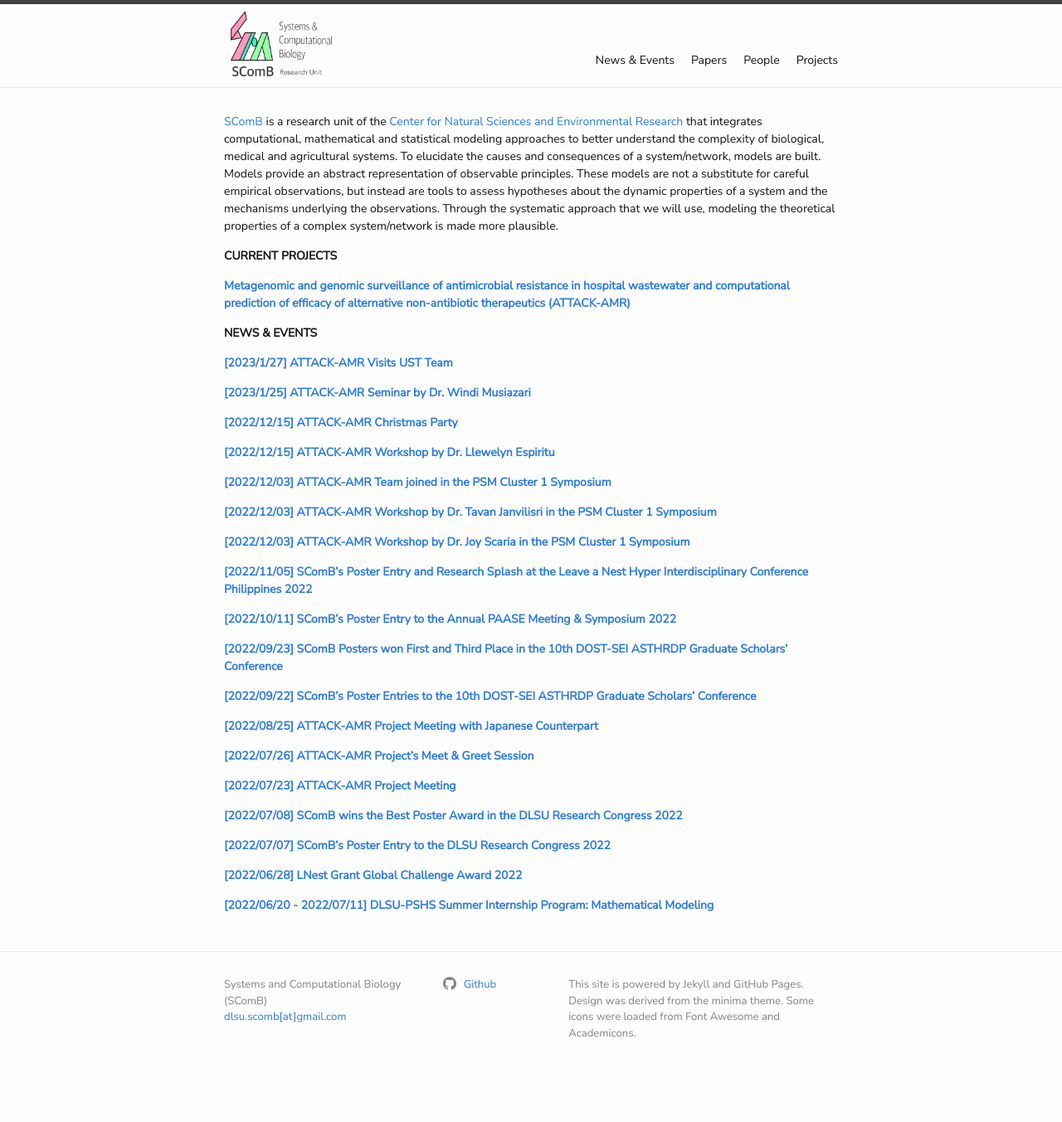
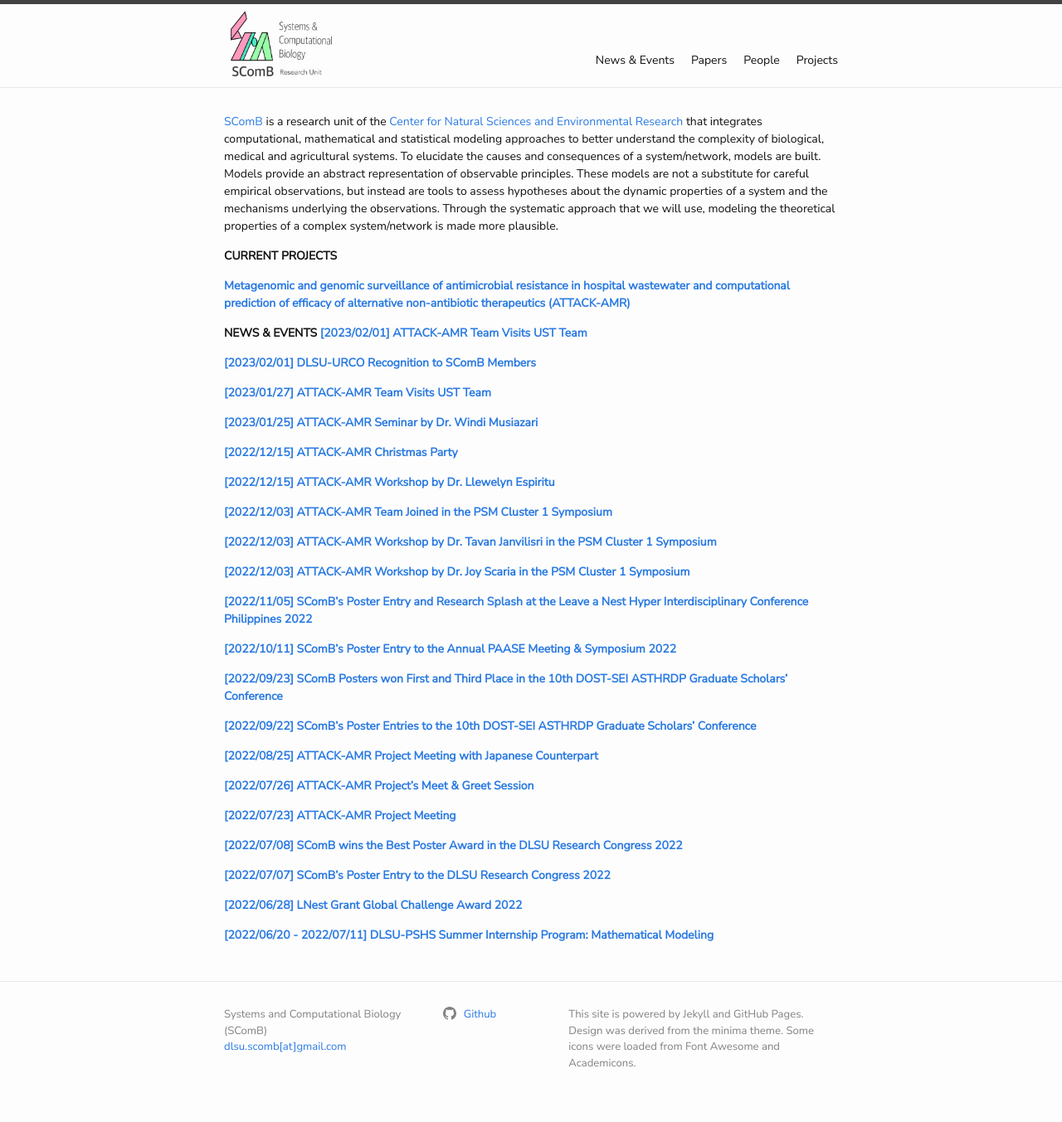
Before and after one commit to dlsu-scomb/dlsu-scomb.github.io, a Jekyll site: the page built from index.md, in a window 1280 px wide. Shown: the whole page at 83% size. Built offline with Jekyll 4.4.1, drawn with Linux system fonts in a browser that asks for light colours; nearby versions of some CDN libraries; a style sheet for code colours, icons or effects is not loaded; before the commit the page ends 1317 px from its top, so only the background shows below that.

Commit message:
Added URCO Recognition

```diff
--- a/index.md
+++ b/index.md
@@ -11,16 +11,19 @@ layout: home
 [**Metagenomic and genomic surveillance of antimicrobial resistance in hospital wastewater and computational prediction of efficacy of alternative non-antibiotic therapeutics (ATTACK-AMR)**](/projects/#attack_amr)
 
 **NEWS & EVENTS**
+[**[2023/02/01] ATTACK-AMR Team Visits UST Team**](/events/#ust_visit20230201)
 
-[**[2023/1/27] ATTACK-AMR Visits UST Team**](/events/#ust_visit20230127)
+[**[2023/02/01] DLSU-URCO Recognition to SComB Members**](/events/#urco_recog_2023)
 
-[**[2023/1/25] ATTACK-AMR Seminar by Dr. Windi Musiazari**](/events/#seminar20230125)
+[**[2023/01/27] ATTACK-AMR Team Visits UST Team**](/events/#ust_visit20230127)
+
+[**[2023/01/25] ATTACK-AMR Seminar by Dr. Windi Musiazari**](/events/#seminar20230125)
 
 [**[2022/12/15] ATTACK-AMR Christmas Party**](/events/#xmas2022)
 
 [**[2022/12/15] ATTACK-AMR Workshop by Dr. Llewelyn Espiritu**](/events/#workshop20221215)
 
-[**[2022/12/03] ATTACK-AMR Team joined in the PSM Cluster 1 Symposium**](/events/#psm)
+[**[2022/12/03] ATTACK-AMR Team Joined in the PSM Cluster 1 Symposium**](/events/#psm)
 
 [**[2022/12/03] ATTACK-AMR Workshop by Dr. Tavan Janvilisri in the PSM Cluster 1 Symposium**](/events/#psm_tavan)
 
```
Also changed, not shown: events.md (+38 -7 lines), assets/urco2023-1.png (added), assets/urco2023-2.png (added), assets/urco2023-3.png (added), assets/ust-visit-2-1.jpg (added), 1 other file.
